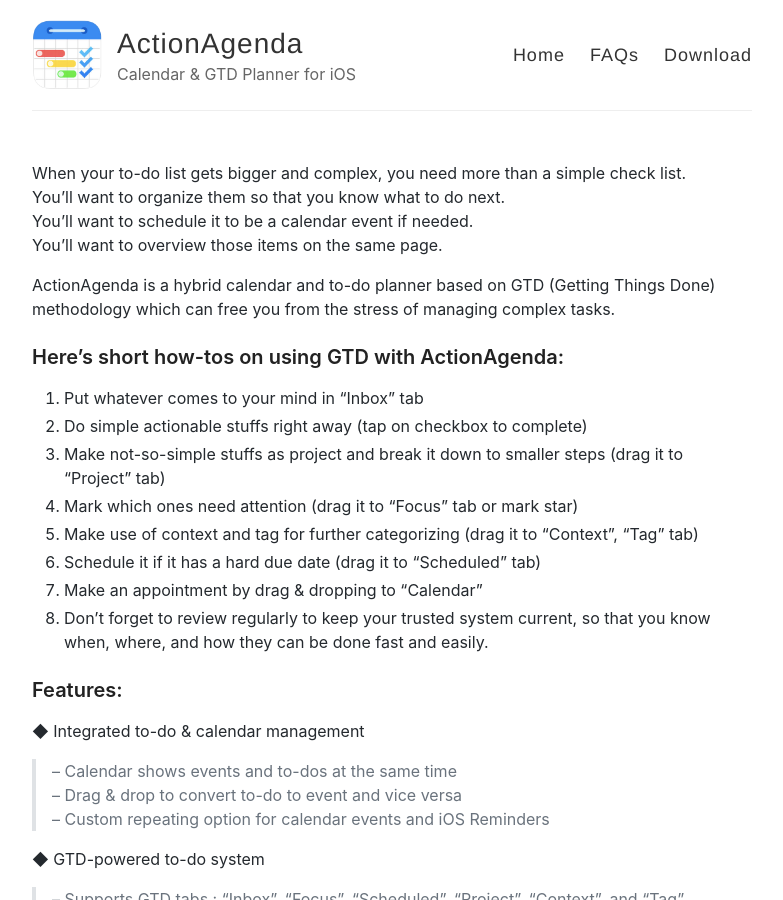
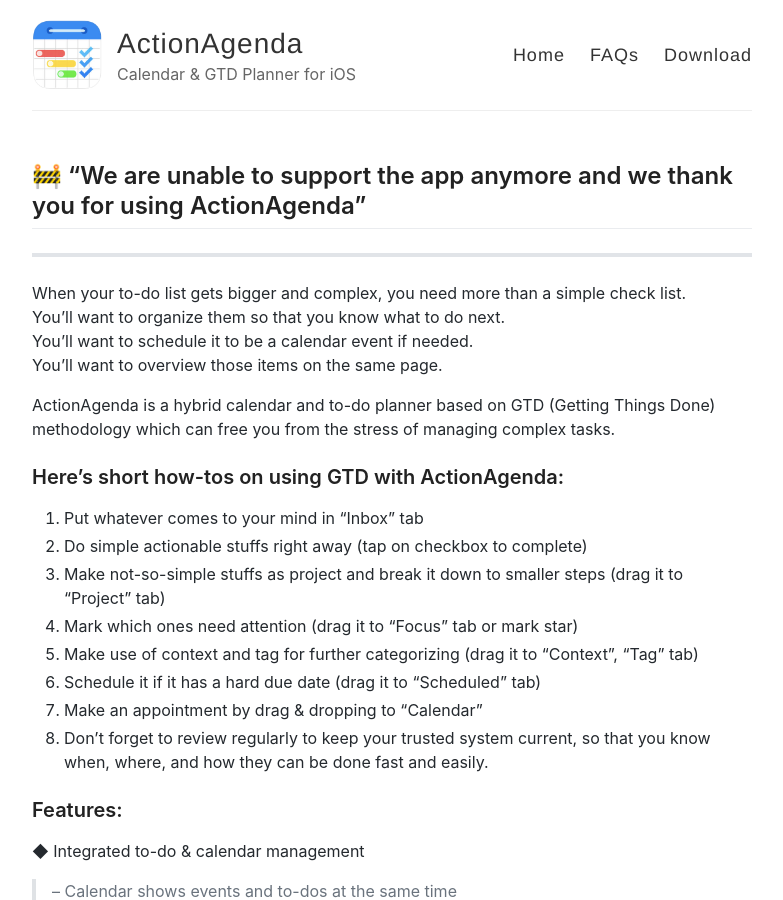
Before and after one commit to actionagenda/actionagenda, a Jekyll site: the page built from home.md, in a window 1280 px wide and 900 px high. Shown: the whole window, without its empty margins (248-1031 px from the left). Built offline with Jekyll 4.4.1, drawn with Linux system fonts in a browser that asks for light colours.

Commit message:
Update home.md

```diff
--- a/home.md
+++ b/home.md
@@ -3,6 +3,10 @@ layout: page
 title: Home
 permalink: /home/
 ---
+
+## 🚧 "We are unable to support the app anymore and we thank you for using ActionAgenda"
+-------
+
 When your to-do list gets bigger and complex, you need more than a simple check list.
 You’ll want to organize them so that you know what to do next.
 You'll want to schedule it to be a calendar event if needed.
```
